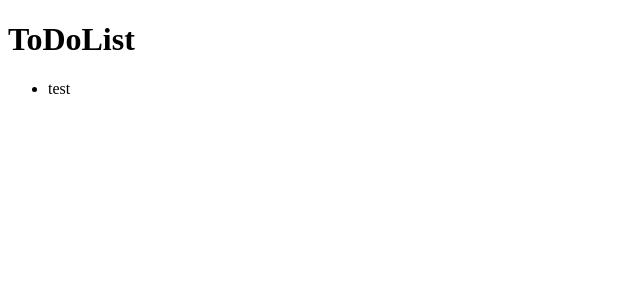
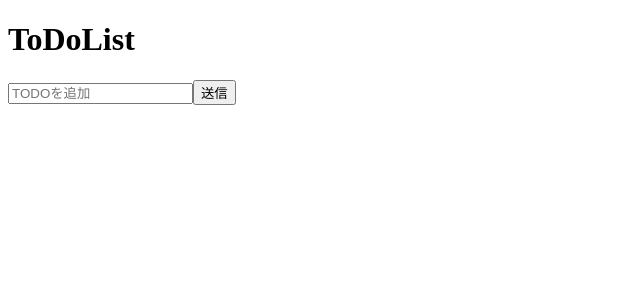
Before and after one commit to YunosukeYoshino/todo-app, a React (Create React App) app: page / in a window 1280 px wide. Shown: the top 300 px of the page, without its empty margins (0-640 px from the left). Built offline with nearby package versions, Linux system fonts and the light colour scheme.

Commit message:
編集機能と削除機能と追加機能を追加しました。

```diff
--- a/src/App.jsx
+++ b/src/App.jsx
@@ -1,16 +1,98 @@
-import React from "react";
+import React, { useState } from "react";
+import { InputForm } from "./Input";
+import { TodoList } from "./TodoList";
+import { EditForm } from "./EditForm";
 
 export const App = () => {
+  const [todoItems, setTodoItems] = useState([]);
+  const [todoTitle, setTodoTitle] = useState([]);
+  const onChangeToDoText = (e) => {
+    setTodoTitle(e.target.value);
+  };
+  const handleSetTodoTitle = () => {
+    if (todoTitle === "") return;
+    // 初期値に空文字であれば早期リターン
+
+    const newTodoItem = [
+      ...todoItems,
+      {
+        id: todoItems.length + 1,
+        title: todoTitle,
+      },
+    ];
+    // 定数newTodoItemに新しい配列を格納する。idとtitle
+    setTodoItems(newTodoItem);
+    //送信追加時にinputフィールドを空文字に変更
+    setTodoTitle("");
+  };
+  const DeleteHandleClick = (id) => {
+    const removeItem = todoItems.filter((todo) => {
+      //削除するアイテムと一致しない残りのToDoを返します
+      return todo.id !== id;
+    });
+
+    setTodoItems(removeItem);
+  };
+
+  const [isEditable, setEditable] = useState(false);
+  const [currentTodo, setCurrentTodo] = useState([]);
+  const EditHandleClick = (todo) => {
+    // isEditableの初期値boolean値をtrueに変更
+    setEditable(true);
+    //編集ボタンクリック時に引数に渡しているtodoで新しいオブジェクトとして渡す
+    setCurrentTodo({ ...todo });
+  };
+
+  const EditInputTodo = (e) => {
+    //handleSetTodoTitleにsetしたcurrentTodoに対してスプレッド構文で新しくオブジェクトを作っている。
+    setCurrentTodo({ ...currentTodo, title: e.target.value });
+  };
+
+  // valueに入ってる値をそのままsetToDoに新しいオブジェクトに格納する
+  const onClickUpdate = (id, updatedTodo) => {
+    const updatedItem = todoItems.map((todo) => {
+      return todo.id === id ? updatedTodo : todo;
+    });
+
+    setEditable(false);
+
+    setTodoItems(updatedItem);
+    console.log(todoItems);
+  };
+
+  const updateHandleClick = () => {
+    onClickUpdate(currentTodo.id, currentTodo);
+  };
   return (
     <div className="wrap">
-      <h1>ToDoList</h1>
-      <ul className="listWrap">
-        <li>test</li>
-      </ul>
+      {isEditable ? (
+        <>
+          <EditForm
+            setEditable={setEditable}
+            value={currentTodo}
+            onChange={EditInputTodo}
+            onClickUpdate={updateHandleClick}
+          />
+        </>
+      ) : (
+        <>
+          <h1>ToDoList</h1>
+          <InputForm
+            onClick={handleSetTodoTitle}
+            value={todoTitle}
+            onChange={onChangeToDoText}
+          />
+          <ul className="listWrap">
+            {todoItems.map((todo) => (
+              <TodoList
+                todo={todo}
+                editClick={EditHandleClick}
+                deleteHandleClick={DeleteHandleClick}
+              />
+            ))}
+          </ul>
+        </>
+      )}
     </div>
   );
 };
-
-export const todoList = () => {
-  return <></>;
-};
--- /dev/null
+++ b/src/EditForm.jsx
@@ -0,0 +1,19 @@
+import React from "react";
+
+export const EditForm = ({ value, setEditable, onChange, onClickUpdate }) => {
+  return (
+    <>
+      <h2>Edit Todo</h2>
+      <input
+        type="text"
+        placeholder="編集をする"
+        value={value.title}
+        onChange={onChange}
+      />
+      <button onClick={() => setEditable(false)}>Cancel</button>
+      <button type="submit" onClick={onClickUpdate}>
+        Update
+      </button>
+    </>
+  );
+};
--- /dev/null
+++ b/src/Filter.jsx
@@ -0,0 +1,15 @@
+const filterOptions = [
+  { value: "all", label: "すべて" },
+  { value: "notStarted", label: "未着手" },
+  { value: "inProgress", label: "作業中" },
+  { value: "done", label: "完了" },
+];
+export const Filter = () => {
+  return (
+    <>
+      {filterOptions.map(({ value, label }) => (
+        <option value={value}>{label}</option>
+      ))}
+    </>
+  );
+};
--- /dev/null
+++ b/src/Input.jsx
@@ -0,0 +1,14 @@
+import React from "react";
+export const InputForm = ({ onChange, onClick, value }) => {
+  return (
+    <>
+      <input
+        type="text"
+        placeholder="TODOを追加"
+        value={value}
+        onChange={onChange}
+      />
+      <button onClick={onClick}>送信</button>
+    </>
+  );
+};
--- /dev/null
+++ b/src/TodoList.jsx
@@ -0,0 +1,17 @@
+import React from "react";
+import { Filter } from "./Filter";
+
+export const TodoList = ({ todo, deleteHandleClick, editClick }) => {
+  return (
+    <>
+      <li key={todo.id}>
+        <span>{todo.title}</span>
+        <select name="status" value={todo.status}>
+          <Filter />
+        </select>
+        <button onClick={() => editClick(todo)}>編集</button>
+        <button onClick={() => deleteHandleClick(todo.id)}>削除</button>
+      </li>
+    </>
+  );
+};
```
